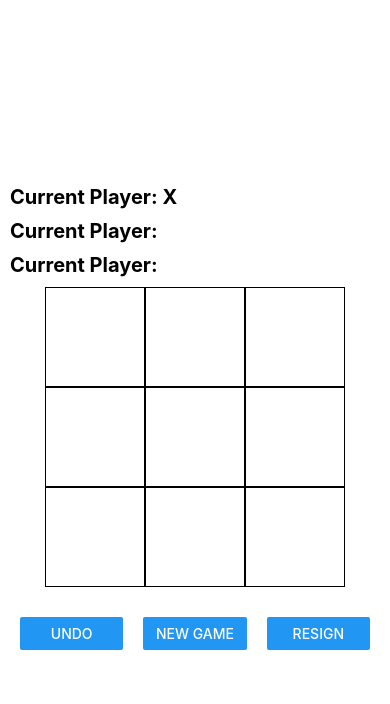
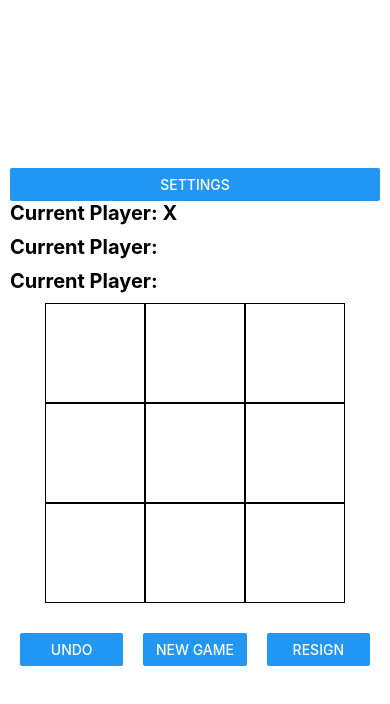
Before and after one commit to Bizarrespace/Tic-Tac-Toe-2P-, a React Native app: screen / in a window 390 px wide. Both pictures are taken after a click on the button "START GAME". Shown: the top 704 px of the page. Built offline with nearby package versions, Linux system fonts and the light colour scheme.

Commit message:
Settings page, with basic colors, and sounds

```diff
--- a/App.js
+++ b/App.js
@@ -1,9 +1,10 @@
 import React, { useState } from 'react';
-import { View, Alert, StyleSheet, Text } from 'react-native';
+import { View, Alert, StyleSheet, Text, Button } from 'react-native';
 import Board from './components/Board';
 import GameControls from './components/GameControl';
 import PlayerInput from './components/PlayerInput';
 import Sound from 'react-native-sound';
+import DialogAndroid from 'react-native-dialogs';
 
 const App = () => {
   const [cells, setCells] = useState(Array(9).fill(null));
@@ -12,6 +13,9 @@ const App = () => {
   const [playerX, setPlayerX] = useState('');
   const [playerO, setPlayerO] = useState('');
   const [gameStarted, setGameStarted] = useState(false);
+  const [isSoundEnabled, setIsSoundEnabled] = useState(true);
+  const [colorX, setColorX] = useState('black');
+  const [colorO, setColorO] = useState('black');
 
   const startGame = (playerX, playerO) => {
     setPlayerX(playerX);
@@ -40,6 +44,7 @@ const App = () => {
   };
 
   const playSound = (soundFile) => {
+    if (!isSoundEnabled) return;
     let sound = new Sound(soundFile, Sound.MAIN_BUNDLE, (error) => {
       if (error) {
         console.log('failed to load the sound', error);
@@ -48,6 +53,10 @@ const App = () => {
       sound.play(() => sound.release());
     });
   };
+
+  const toggleSound = () => {
+    setIsSoundEnabled(!isSoundEnabled);
+  }
 
   const showAlert = (message) => {
     Alert.alert(
@@ -118,15 +127,52 @@ const App = () => {
     );
   };
 
+  const openSettings = async () => {
+    const { selectedItem } = await DialogAndroid.showPicker('Settings', null, {
+      items: [
+        { label: 'Sound ON', id: 'sound_on' },
+        { label: 'Sound OFF', id: 'sound_off' },
+        { label: 'X Color: Red', id: 'x_red' },
+        { label: 'X Color: Blue', id: 'x_blue' },
+        { label: 'O Color: Red', id: 'o_red' },
+        { label: 'O Color: Blue', id: 'o_blue' },
+      ],
+    });
+
+    if (selectedItem) {
+      switch (selectedItem.id) {
+        case 'sound_on':
+          setIsSoundEnabled(true);
+          break;
+        case 'sound_off':
+          setIsSoundEnabled(false);
+          break;
+        case 'x_red':
+          setColorX('red');
+          break;
+        case 'x_blue':
+          setColorX('blue');
+          break;
+        case 'o_red':
+          setColorO('red');
+          break;
+        case 'o_blue':
+          setColorO('blue');
+          break;
+      }
+    }
+  };
+
   if (!gameStarted) {
     return <PlayerInput onStartGame={startGame} />;
   } else {
     return (
       <View style={styles.container}>
+        <Button title="Settings" onPress={openSettings} />
         <Text style={{...styles.currentPlayer}}>{`Current Player: ${currentPlayer}`}</Text>
         <Text style={{...styles.currentPlayer}}>{`Current Player: ${playerO}`}</Text>
         <Text style={{...styles.currentPlayer}}>{`Current Player: ${playerX}`}</Text>
-        <Board cells={cells} handleCellPress={handleCellPress} />
+        <Board cells={cells} handleCellPress={handleCellPress} colorX={colorX} colorO={colorO} />
         <GameControls handleUndo={handleUndo} handleReset={handleReset} handleResign={handleResign} />
       </View>
     );
--- a/package.json
+++ b/package.json
@@ -7,6 +7,7 @@
     "@react-navigation/stack": "^6.3.18",
     "react": "18.2.0",
     "react-native": "0.72.5",
+    "react-native-dialogs": "^1.1.1",
     "react-native-gesture-handler": "^2.13.1",
     "react-native-reanimated": "^3.5.4",
     "react-native-safe-area-context": "^4.7.2",
```
Also changed, not shown: 1 other file (tests, documents, lock files or other folders).
